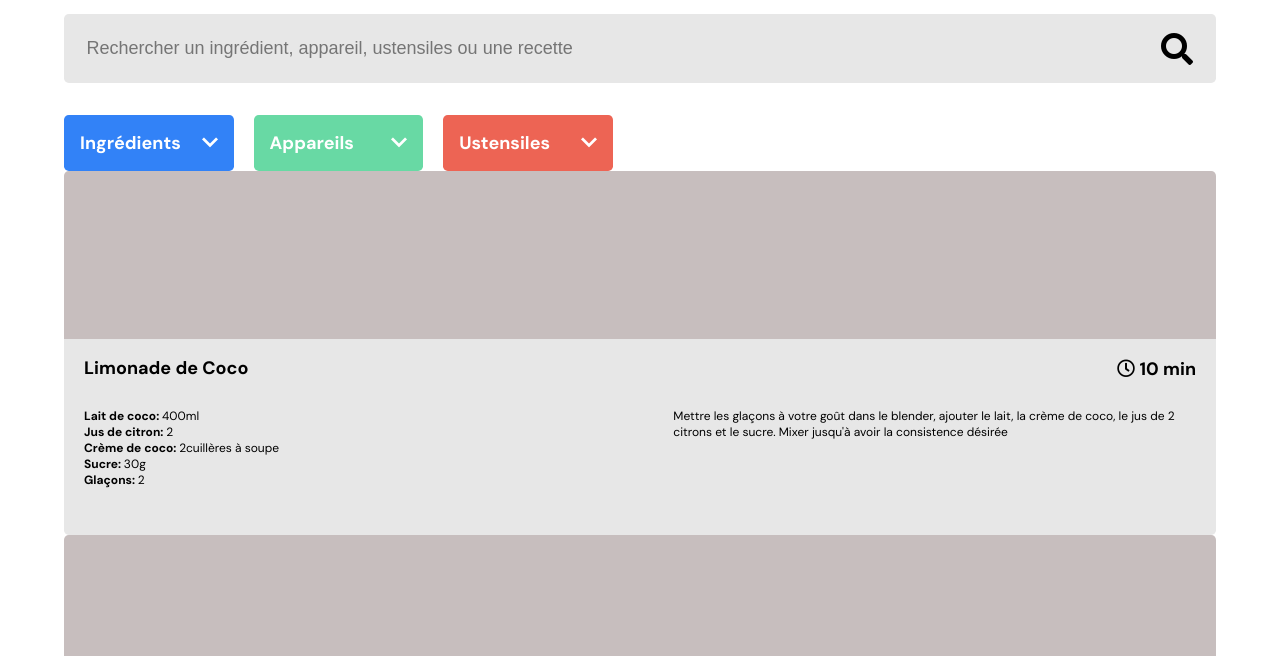
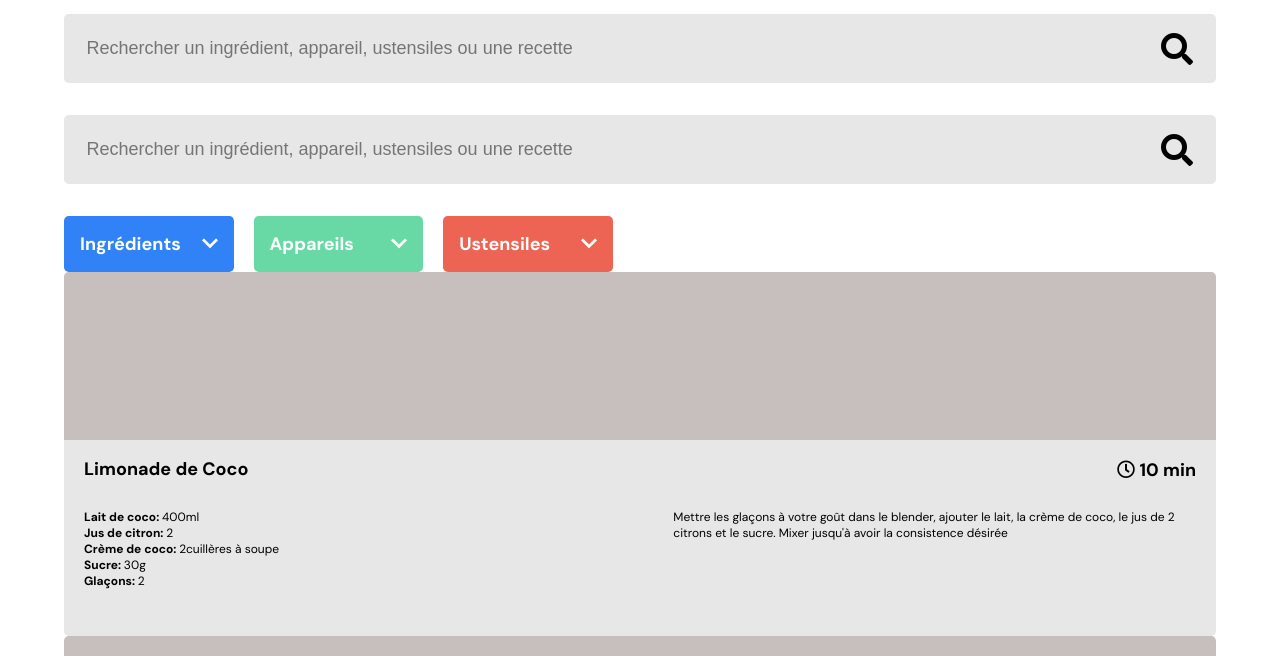
Before and after one commit to RmiMekaa/RemiRoeland_7_17-08-2021, a website with bundled scripts: page index.html in a window 1280 px wide. Shown: the part 144-800 px from the top of the page. Built offline with nearby package versions, Linux system fonts and the light colour scheme.

Commit message:
Refactorisation

```diff
--- a/index.html
+++ b/index.html
@@ -25,7 +25,16 @@
             <h1>Les petits plats</h1>
         </a>
     </header>
-    <section></section>
-    <main></main>
+    <section>
+        <label for="search-field" class="search-section">
+            <input type="search" id="searchBar" placeholder="Rechercher un ingrédient, appareil, ustensiles ou une recette">
+            <!--<input oninput="newSearch(this.value)" type="search" id="searchBar" placeholder="Rechercher un ingrédient, appareil, ustensiles ou une recette">-->
+            <i class="search-icon fas fa-search"></i>
+        </label>
+        <div id="tags-container"></div>
+        <div id="dropdowns-container"></div>
+    </section>
+    <main>
+    </main>
 </body>
 </html>
```
